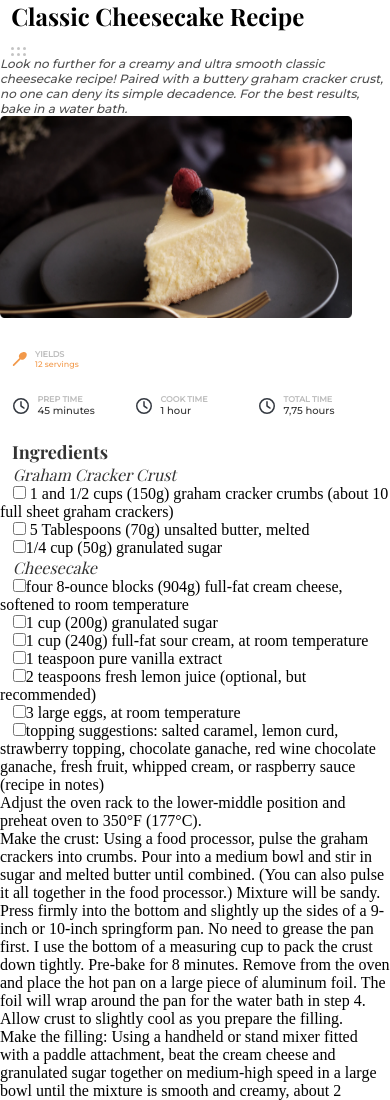
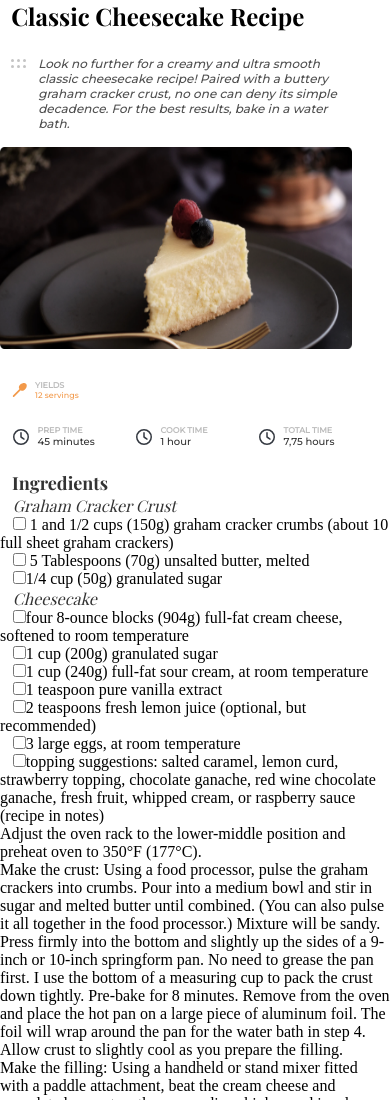
Before and after one commit to mateuszcygan/recipe_page, a plain HTML site: page index.html in a window 390 px wide. Shown: the top 1100 px of the page. Drawn offline with nearby package versions, Linux system fonts and the light colour scheme.

Commit message:
mobile version: layout of title and its description

```diff
--- a/01index_mobile.css
+++ b/01index_mobile.css
@@ -32,6 +32,9 @@
   font-style: italic;
   font-weight: 500;
   line-height: normal;
+  margin-left: 0.75rem;
+  margin-top: 0.75rem;
+  margin-bottom: 1rem;
 }
 
 #cheesecake {
@@ -163,3 +166,14 @@ input {
   margin-left: 0.7rem;
   margin-top: 0.94rem;
 }
+
+#new-line::after {
+  content: "\a";
+  white-space: pre;
+}
+
+#circles-text {
+  display: grid;
+  grid-template-columns: min-content auto;
+  margin-top: 0.75rem;
+}
--- a/index.html
+++ b/index.html
@@ -50,6 +50,7 @@ https://www.figma.com/file/2jVBTSKeCYF0dIN6fi0stX/recipe-blog-challenge?type=des
   <body>
     <h1 class="title">Classic Cheesecake Recipe</h1>
 
+    <div id="circles-text">
       <div class="circles">
         <div id="circle"></div>
         <div id="gap"></div>
@@ -67,12 +68,20 @@ https://www.figma.com/file/2jVBTSKeCYF0dIN6fi0stX/recipe-blog-challenge?type=des
         <div id="gap"></div>
         <div id="circle"></div>
       </div>
-
       <p class="title-description">
-      Look no further for a creamy and ultra smooth classic cheesecake recipe!
-      Paired with a buttery graham cracker crust, no one can deny its simple
-      decadence. For the best results, bake in a water bath.
+        <span id="new-line">Look no further for a creamy and ultra smooth</span>
+        <span id="new-line">
+          classic cheesecake recipe! Paired with a buttery
+        </span>
+        <span id="new-line"
+          >graham cracker crust, no one can deny its simple</span
+        >
+        <span id="new-line">
+          decadence. For the best results, bake in a water
+        </span>
+        <span id="new-line">bath.</span>
       </p>
+    </div>
     <img src="photo1.png" alt="cheesecake" id="cheesecake" />
     <div id="figures">
       <div id="yields" id="first" class="grid-box">
```
Lines whose indentation alone changed are shown as unchanged.
